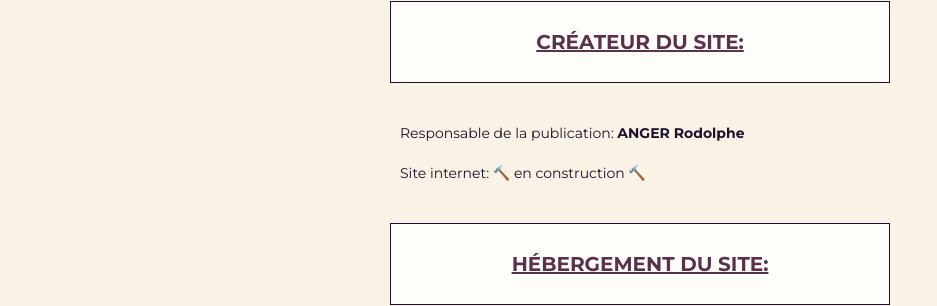
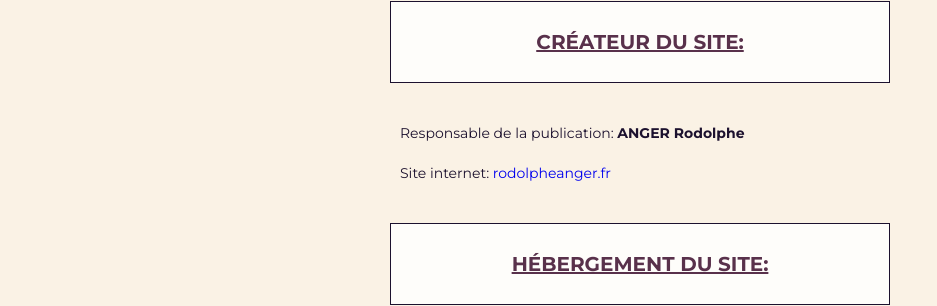
Before and after one commit to Rodolpheanger/esprit-nature, a website built with Vite: page legals/index.html in a window 1280 px wide. Shown: the part 659-965 px from the top of the page, without its empty margins (0-937 px from the left). Built offline with nearby package versions, Linux system fonts and the light colour scheme.

Commit message:
🖥️ wip: add portfolio link

```diff
--- a/legals/index.html
+++ b/legals/index.html
@@ -43,7 +43,7 @@
       <p>
         Responsable de la publication:
         <strong>ANGER Rodolphe</strong><br>
-        Site internet: 🔨 en construction 🔨
+        Site internet: <a href="http://rodolpheanger.fr" target="_blank" rel="noopener noreferrer">rodolpheanger.fr</a>
       </p>
     </section>
     <section>
```
